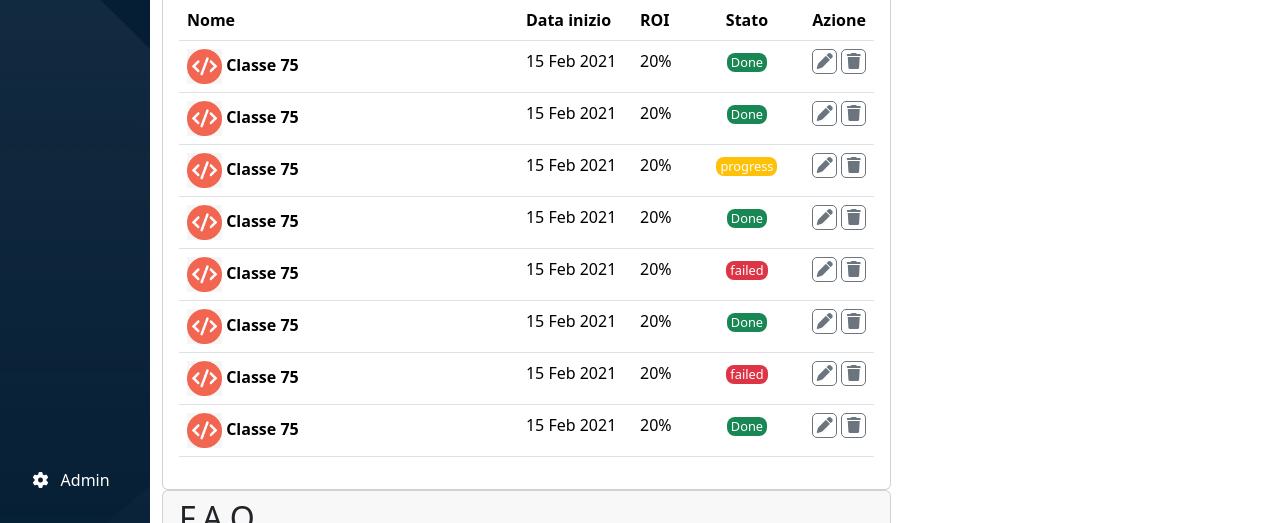
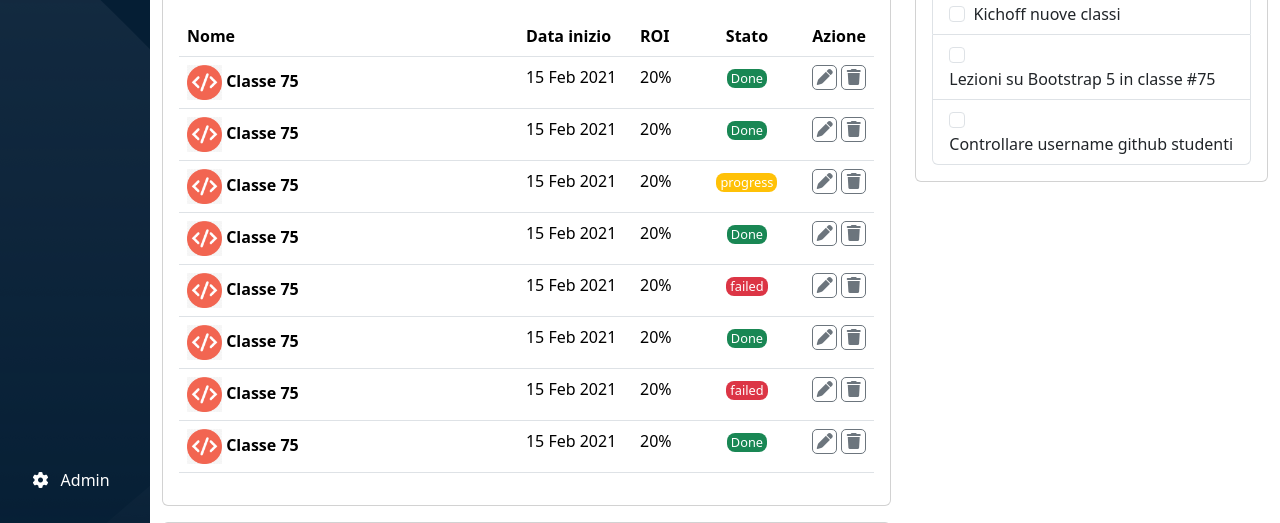
Before and after one commit to EmanueleDiLeo/html-css-bootstrap-dashboard, a plain HTML site: page index.html in a window 1280 px wide. Shown: the part 277-800 px from the top of the page. Drawn offline with nearby package versions, Linux system fonts and the light colour scheme.

Commit message:
[ADD] : Todo

```diff
--- a/index.html
+++ b/index.html
@@ -412,7 +412,7 @@
           <div class="col-12 col-xl-8">
 
             <!-- START CARD TABLE -->
-            <div class="card">
+            <div class="card mt-3">
               <div class="card-header">
                 <h2>Prossime classi</h2>
               </div>
@@ -630,11 +630,12 @@
             <!-- END CARD TABLE -->
 
             <!-- START F.A.Q. -->
-            <div class="card">
+            <div class="card mt-3">
               <div class="card-header">
                 <h2>F.A.Q.</h2>
               </div>
 
+              <div class="card-body">
                 <div class="accordion accordion-flush" id="accordionFlushExample">
                   <div class="accordion-item">
                     <h2 class="accordion-header">
@@ -689,10 +690,11 @@
                       <div class="accordion-body">
                         <p>
                           Lorem ipsum dolor sit amet, consectetur adipisicing elit. Impedit
-                        veritatis ea quod soluta possimus in at autem repudiandae. Adipisci
-                        labore voluptatem, consequuntur velit unde nostrum fugit obcaecati
-                        voluptate impedit voluptates.
+                          veritatis ea quod soluta possimus in at autem repudiandae.
+                          Adipisci labore voluptatem, consequuntur velit unde nostrum
+                          fugit obcaecati voluptate impedit voluptates.
                         </p>
+                      </div>
                     </div>
                   </div>
                 </div>
@@ -706,6 +708,39 @@
 
           <!-- START COL CENTER-RIGHT -->
           <div class="col-12 col-xl-4">
+
+            <!-- START TODO -->
+            <div class="card mt-3">
+              <div class="card-header">
+                TODO
+              </div>
+              <div class="card-body">
+                <ul class="list-group">
+                  <li class="list-group-item">
+                    <input class="form-check-input me-1" type="checkbox"
+                    value="" id="firstCheckbox">
+                    <label class="form-check-label" for="firstCheckbox">
+                      Kichoff nuove classi
+                    </label>
+                  </li>
+                  <li class="list-group-item">
+                    <input class="form-check-input me-1" type="checkbox"
+                    value="" id="secondCheckbox">
+                    <label class="form-check-label" for="secondCheckbox">
+                      Lezioni su Bootstrap 5 in classe #75
+                    </label>
+                  </li>
+                  <li class="list-group-item">
+                    <input class="form-check-input me-1" type="checkbox"
+                    value="" id="thirdCheckbox">
+                    <label class="form-check-label" for="thirdCheckbox">
+                      Controllare username github studenti
+                    </label>
+                  </li>
+                </ul>
+              </div>
+            </div>
+            <!-- END TODO -->
 
           </div>
           <!-- START COL CENTER-RIGHT -->
```
Lines whose indentation alone changed are shown as unchanged.
